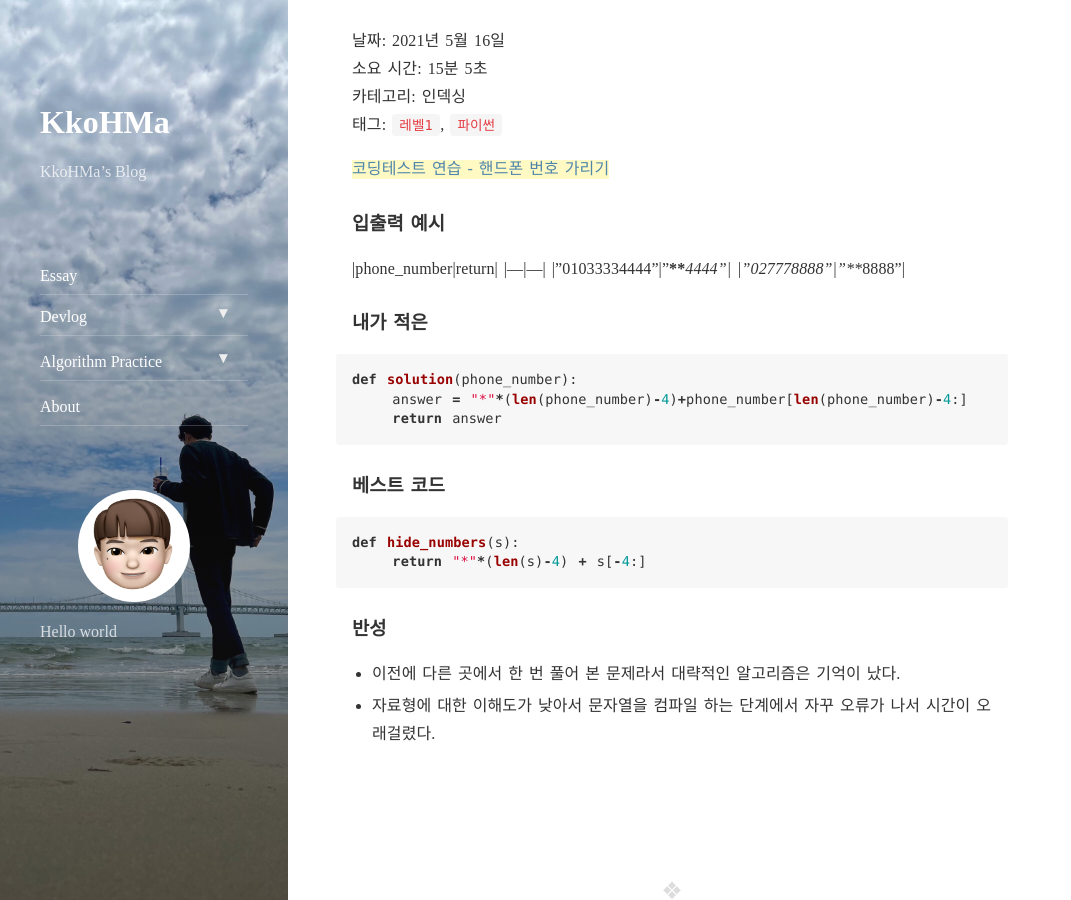
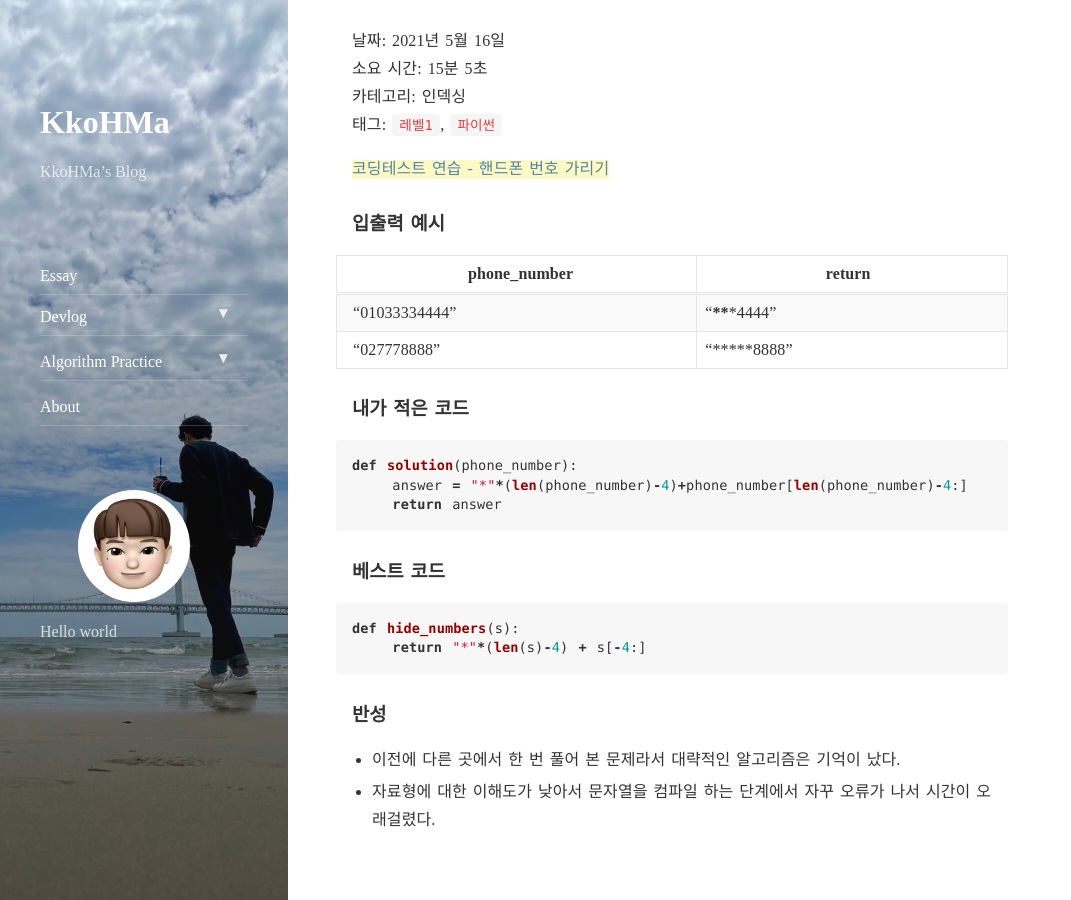
Before and after one commit to hminkim/hminkim.github.io, a Jekyll site: the page built from _posts/2021-05-16-ap_post1.markdown, in a window 1280 px wide and 900 px high, scrolled down 490 px. Shown: the whole window, without its empty margins (0-1071 px from the left). Built offline with Jekyll 4.4.1, drawn with Linux system fonts in a browser that asks for light colours; nearby versions of some CDN libraries; comment, search, counter and statistics services are not loaded.

Commit message:
Update 2021-05-16-ap_post1.markdown

````diff
--- a/_posts/2021-05-16-ap_post1.markdown
+++ b/_posts/2021-05-16-ap_post1.markdown
@@ -15,13 +15,14 @@ tags: programers
 [코딩테스트 연습 - 핸드폰 번호 가리기](https://programmers.co.kr/learn/courses/30/lessons/12948)
 
 ### 입출력 예시
+
 |phone_number|return|
 |---|---|
 |"01033334444"|"*******4444"|
 |"027778888"|"*****8888"|
 
 
-### 내가 적은
+### 내가 적은 코드
 
 ```python
 def solution(phone_number):
````
